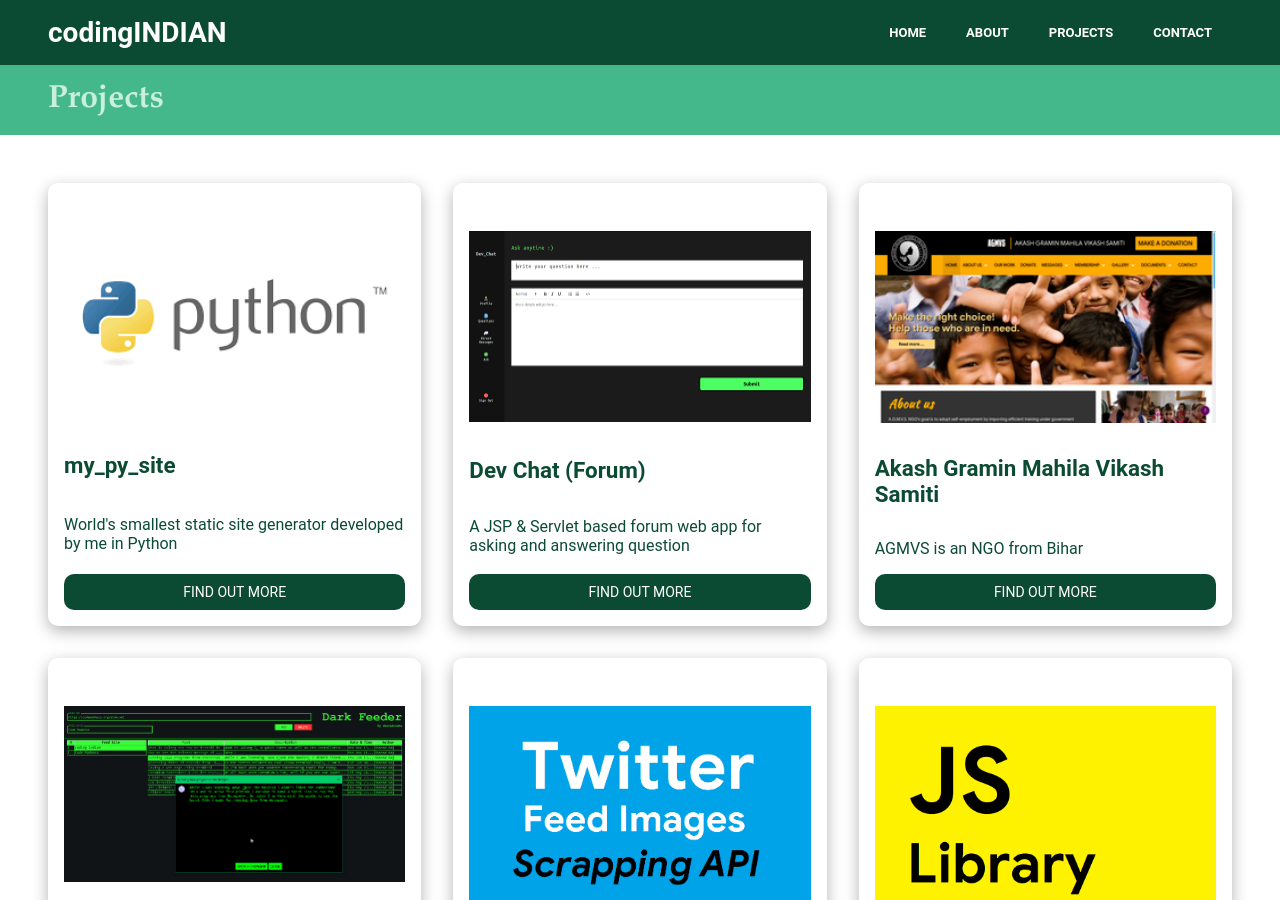
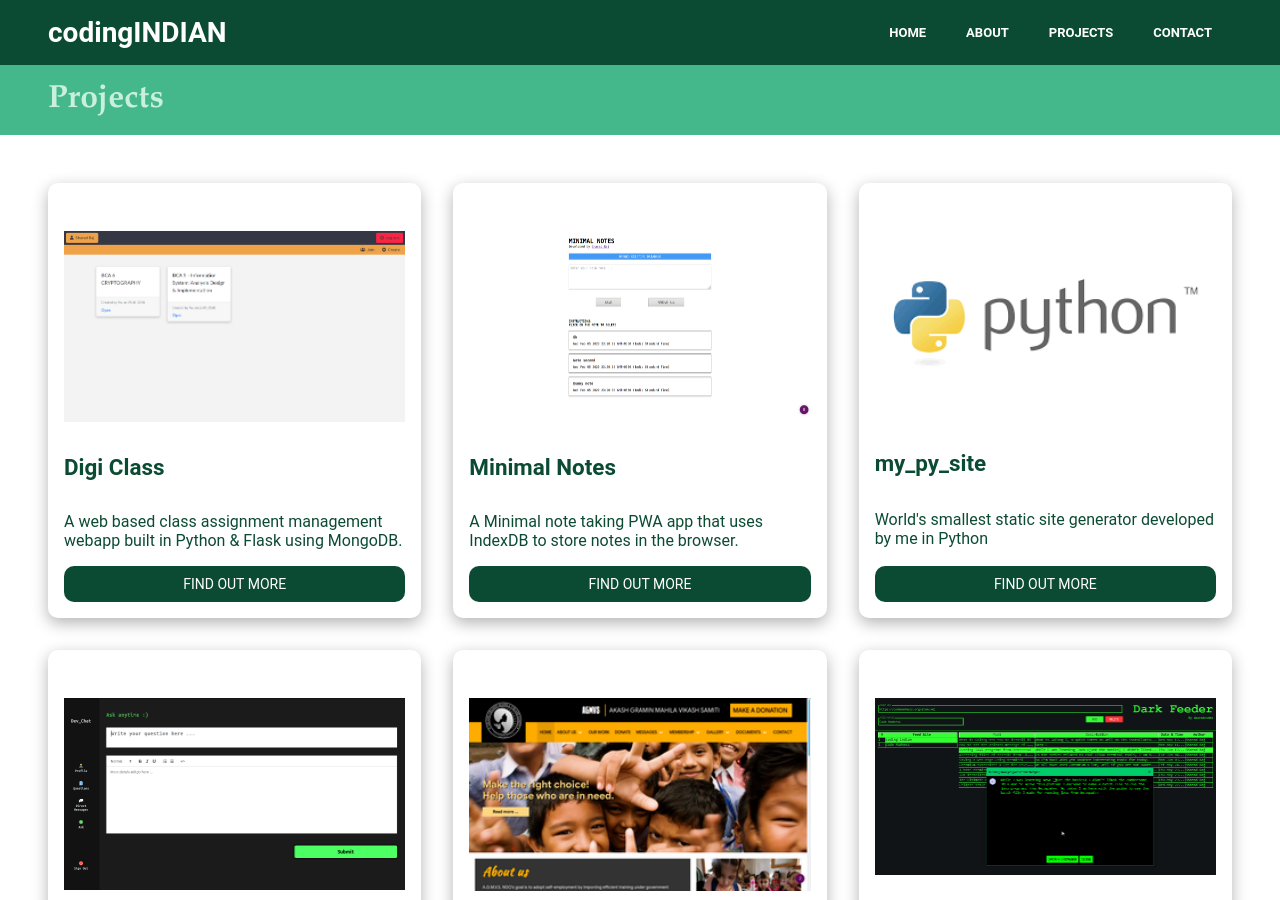
Before and after one commit to sharadcodes/sharadcodes.github.io, a Jekyll site: the page built from projects.html, in a window 1280 px wide and 900 px high. Built offline with Jekyll 4.4.1, drawn with Linux system fonts in a browser that asks for light colours.

Commit message:
Update Collections “projects”

```diff
--- a/_data/projects_data.yml
+++ b/_data/projects_data.yml
@@ -1,4 +1,18 @@
 projects:
+  - about: >-
+      A web based class assignment management webapp built in Python & Flask
+      using MongoDB.
+    img: /assets/uploads/digiclassj.png
+    img_alt: Digi Class Dash Image
+    link: 'https://digi-class.herokuapp.com'
+    title: Digi Class
+  - about: >-
+      A Minimal note taking PWA app that uses IndexDB to store notes in the
+      browser.
+    img: /assets/uploads/minimal_notes.png
+    img_alt: Minimal Notes Home Image
+    link: 'https://sharadcodes.github.io/minimal-notes/'
+    title: Minimal Notes
   - about: World's smallest static site generator developed by me in Python
     img: /assets/uploads/my_py_site.png
     img_alt: my_py_site
```
Also changed, not shown: assets/uploads/digiclassj.png (added), assets/uploads/minimal_notes.png (added).
